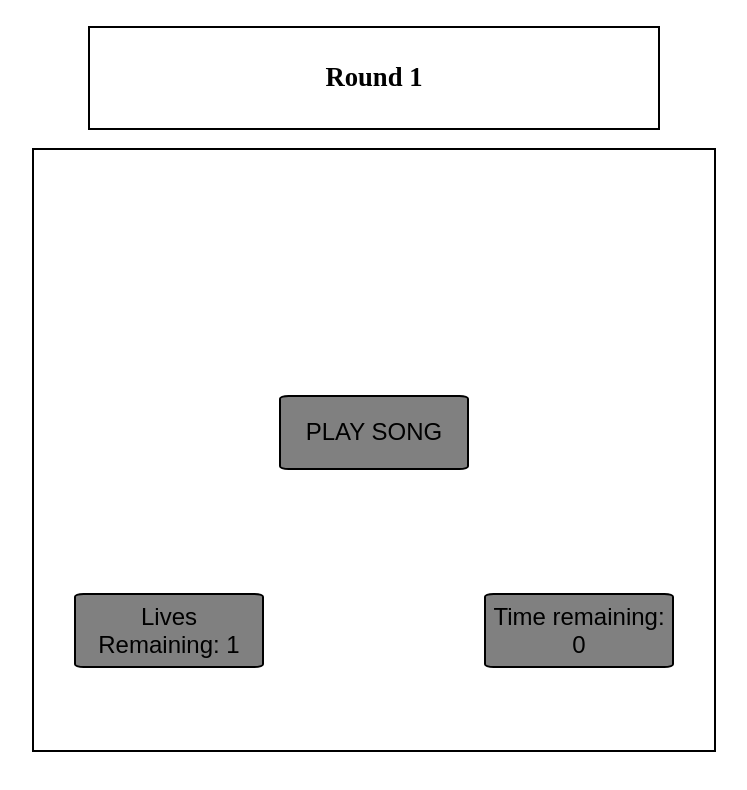
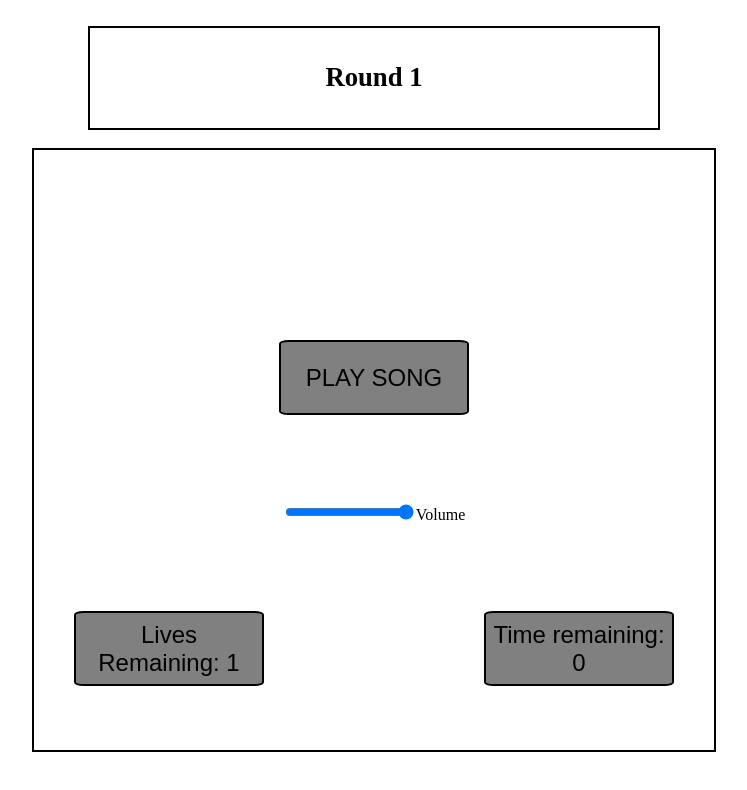
Before and after one commit to GregLFleming/spotify-game, a React app: page /game in a window 1280 px wide. Shown: the top 790 px of the page, without its empty margins (266-1013 px from the left). Built offline with nearby package versions, Linux system fonts and the light colour scheme.

Commit message:
Added volume adjuster

```diff
--- a/src/views/Game.js
+++ b/src/views/Game.js
@@ -80,6 +80,7 @@ const Game = () => {
     }
   })
 
+
   // const getArtists = async () => {
   //   const artistRequest = await fetchFromSpotify({
   //     token,
@@ -104,6 +105,7 @@ const Game = () => {
     })
     sound.play()
   }
+
 
 
   //---------Timer Code---------\\
@@ -171,6 +173,13 @@ const Game = () => {
       setLivesRemaining(parseInt(livesRemaining) - 1)
     }
   }
+  useEffect(() => { const volumeSlider = document.getElementById('volume');
+  console.log(volumeSlider)
+  volumeSlider.addEventListener('input', function() {
+    const volume = parseFloat(this.value) / 12.0;
+    Howler.volume(volume);
+  }); }, []);
+
 
   //---------JSX---------\\
   return (
@@ -186,6 +195,10 @@ const Game = () => {
                   </GridItem>))}
             </GridContainer>
           <Button onClick = {handlePlaySong}>PLAY SONG</Button>
+          <div>
+  <input type="range" id="volume" name="volume" min="0" max="12"/>
+  <label for="volume">Volume</label>
+</div>
           <span style={{ display: 'flex', flexDirection: 'row' }}>
             <Button style={{ marginRight: '220px', cursor: 'default' }}>Lives Remaining: {livesRemaining}</Button>
             <Button style={{cursor: 'default'}}>Time remaining: {timeRemaining}</Button>
```
